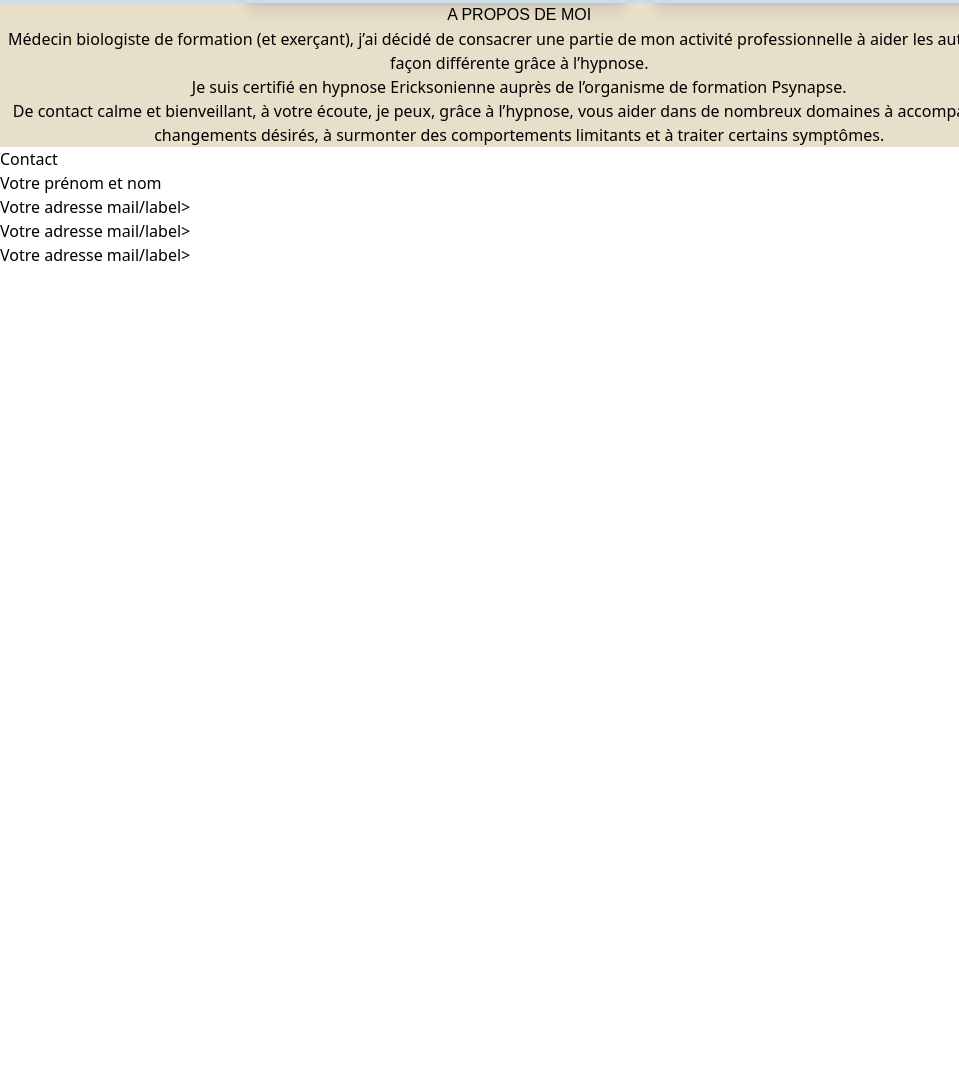
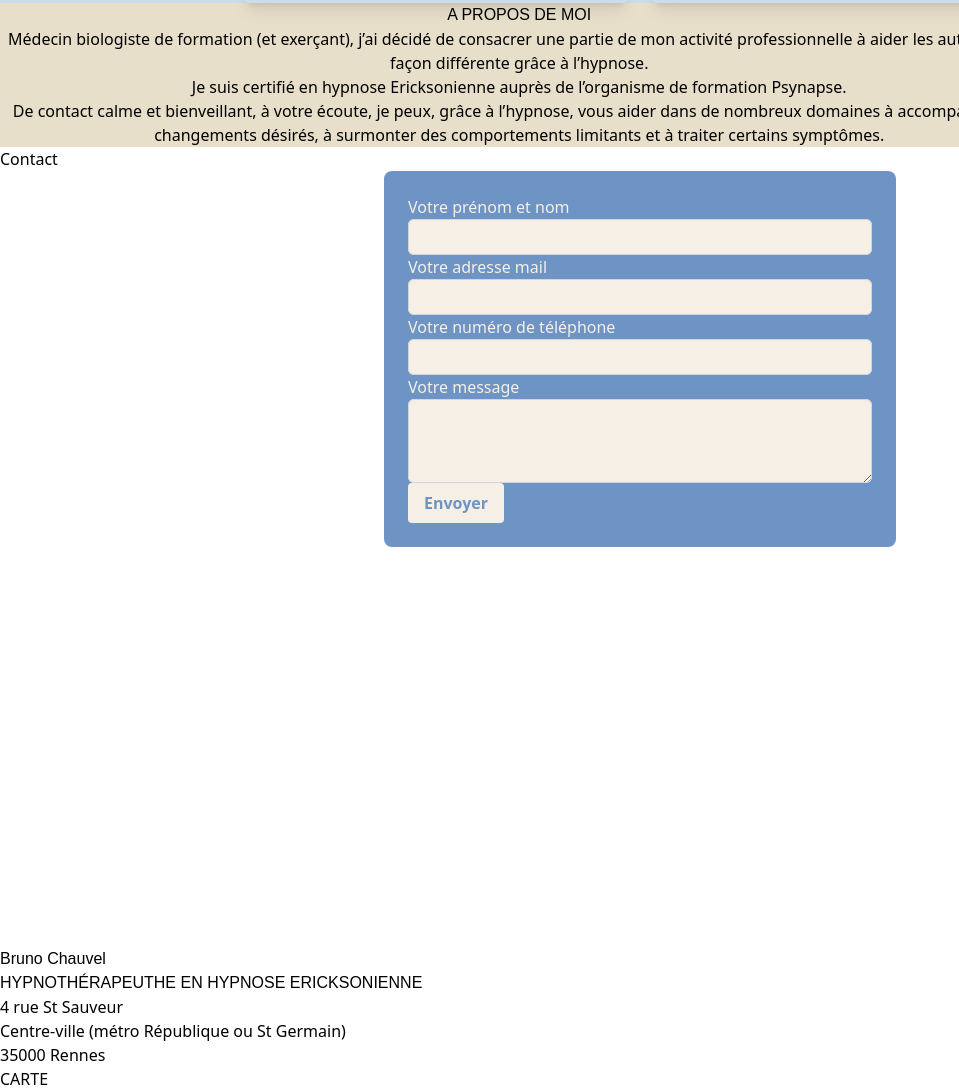
Before and after one commit to TatianaAll/site_BrunoChauvel_hypnose, a plain HTML site: page index.html in a window 1280 px wide. Shown: the part 2482-3573 px from the top of the page, without its empty margins (0-959 px from the left). Before the commit the page ends 3429 px from the top, so only its background shows below. Drawn offline with nearby package versions, Linux system fonts and the light colour scheme; a web font is replaced by a local one.

Commit message:
FEAT: HTML complet reste CSS

```diff
--- a/index.html
+++ b/index.html
@@ -1,4 +1,4 @@
-<!DOCTYPE html>
+<!doctype html>
 <html lang="fr">
   <head>
     <meta charset="UTF-8" />
@@ -6,7 +6,8 @@
     <meta name="author" content="Tatiana ALLERY - dév en formation" />
     <meta
       name="keywords"
-      content="Hypnose, hypnoethérapie, Rennes, Bruno Chauvel, thérapie, bien-être, santé mentale, relaxation" />
+      content="Hypnose, hypnothérapie, Rennes, Bruno Chauvel, thérapie, bien-être, santé mentale, relaxation"
+    />
     <title>Bruno Chauvel - hypnothérapeuthe</title>
     <script src="https://cdn.jsdelivr.net/npm/@tailwindcss/browser@4"></script>
     <link rel="stylesheet" href="resources/css/style.css" />
@@ -39,7 +40,8 @@
     <!-- Première partie -->
     <section
       id="first-section"
-      class="flex flex-col justify-center items-center">
+      class="flex flex-col justify-center items-center"
+    >
       <div>
         <img src="resources/logo-white.png" alt="Logo présentation" />
         <h1>Bruno Chauvel</h1>
@@ -54,7 +56,8 @@
         <div>
           <img
             src="resources/images/hypnose-ericksonienne-concentration.jpg"
-            alt="Femme concentrée en état hypnotique" />
+            alt="Femme concentrée en état hypnotique"
+          />
         </div>
         <p>
           L'hypnose est un état modifié de conscience, que nous connaissons tous
@@ -77,7 +80,8 @@
         <div>
           <img
             src="resources/images/hypnose-ericksonienne-consentement.jpg"
-            alt="Toujours avec le consentement de la personne" />
+            alt="Toujours avec le consentement de la personne"
+          />
         </div>
       </article>
       <p>
@@ -108,22 +112,26 @@
           <img
             class="w-full"
             src="./resources/images/hypnose-ericksonienne-psychosomatique.jpg"
-            alt="Troubles psychosomatiques illustration" />
+            alt="Troubles psychosomatiques illustration"
+          />
           <div class="p-3">
             <div class="font-bold text-xl mb-2">
               Troubles psychosomatiques :
             </div>
             <div class="flex gap-2 justify-content align-items">
               <span
-                class="bg-[#6D94C5] rounded-full px-2 py-3 text-sm font-semibold text-[#F5EFE6] mr-2 mb-2" >
+                class="bg-[#6D94C5] rounded-full px-2 py-3 text-sm font-semibold text-[#F5EFE6] mr-2 mb-2"
+              >
                 Le bégaiement
               </span>
               <span
-                class="bg-[#6D94C5] rounded-full px-2 py-3 text-sm font-semibold text-[#F5EFE6] mr-2 mb-2" >
+                class="bg-[#6D94C5] rounded-full px-2 py-3 text-sm font-semibold text-[#F5EFE6] mr-2 mb-2"
+              >
                 La migraine
               </span>
               <span
-                class="bg-[#6D94C5] rounded-full px-2 py-3 text-sm font-semibold text-[#F5EFE6] mr-2 mb-2" >
+                class="bg-[#6D94C5] rounded-full px-2 py-3 text-sm font-semibold text-[#F5EFE6] mr-2 mb-2"
+              >
                 L'eczéma
               </span>
             </div>
@@ -140,23 +148,28 @@
             <div class="font-bold text-xl mb-2">Troubles fonctionnel :</div>
             <div class="flex flex-wrap gap-2 justify-content align-items">
               <span
-                class="bg-[#6D94C5] rounded-full px-2 py-3 text-sm font-semibold text-[#F5EFE6] mr-2 mb-2" >
+                class="bg-[#6D94C5] rounded-full px-2 py-3 text-sm font-semibold text-[#F5EFE6] mr-2 mb-2"
+              >
                 Psychologiques
               </span>
               <span
-                class="bg-[#6D94C5] rounded-full px-2 py-3 text-sm font-semibold text-[#F5EFE6] mr-2 mb-2" >
+                class="bg-[#6D94C5] rounded-full px-2 py-3 text-sm font-semibold text-[#F5EFE6] mr-2 mb-2"
+              >
                 Dépressions
               </span>
               <span
-                class="bg-[#6D94C5] rounded-full px-2 py-3 text-sm font-semibold text-[#F5EFE6] mr-2 mb-2" >
+                class="bg-[#6D94C5] rounded-full px-2 py-3 text-sm font-semibold text-[#F5EFE6] mr-2 mb-2"
+              >
                 Névroses
               </span>
               <span
-                class="bg-[#6D94C5] rounded-full px-2 py-3 text-sm font-semibold text-[#F5EFE6] mr-2 mb-2" >
+                class="bg-[#6D94C5] rounded-full px-2 py-3 text-sm font-semibold text-[#F5EFE6] mr-2 mb-2"
+              >
                 Syndrôme post-traumatique
               </span>
               <span
-                class="bg-[#6D94C5] rounded-full px-2 py-3 text-sm font-semibold text-[#F5EFE6] mr-2 mb-2" >
+                class="bg-[#6D94C5] rounded-full px-2 py-3 text-sm font-semibold text-[#F5EFE6] mr-2 mb-2"
+              >
                 Perte de l'estime de soi
               </span>
             </div>
@@ -168,20 +181,24 @@
           <img
             class="w-full"
             src="./resources/images/hypnose-ericksonienne-troubles-sexuels.jpg"
-            alt="Troubles sexuels illustration" />
+            alt="Troubles sexuels illustration"
+          />
           <div class="p-3">
             <div class="font-bold text-xl mb-2">Troubles sexuels :</div>
             <div class="flex flex-wrap gap-2 justify-content align-items">
               <span
-                class="bg-[#6D94C5] rounded-full px-2 py-3 text-sm font-semibold text-[#F5EFE6] mr-2 mb-2" >
+                class="bg-[#6D94C5] rounded-full px-2 py-3 text-sm font-semibold text-[#F5EFE6] mr-2 mb-2"
+              >
                 Ejaculation précoce
               </span>
               <span
-                class="bg-[#6D94C5] rounded-full px-2 py-3 text-sm font-semibold text-[#F5EFE6] mr-2 mb-2" >
+                class="bg-[#6D94C5] rounded-full px-2 py-3 text-sm font-semibold text-[#F5EFE6] mr-2 mb-2"
+              >
                 Troubles de l'érection
               </span>
               <span
-                class="bg-[#6D94C5] rounded-full px-2 py-3 text-sm font-semibold text-[#F5EFE6] mr-2 mb-2" >
+                class="bg-[#6D94C5] rounded-full px-2 py-3 text-sm font-semibold text-[#F5EFE6] mr-2 mb-2"
+              >
                 Vaginisme
               </span>
             </div>
@@ -193,22 +210,26 @@
           <img
             class="w-full"
             src="./resources/images/hypnose-ericksonienne-tca.jpg"
-            alt="Troubles du comportement alimentaire illustration" />
+            alt="Troubles du comportement alimentaire illustration"
+          />
           <div class="p-3">
             <div class="font-bold text-xl mb-2">
               Troubles du comportement alimentaire :
             </div>
             <div class="flex flex-wrap gap-2 justify-content align-items">
               <span
-                class="bg-[#6D94C5] rounded-full px-2 py-3 text-sm font-semibold text-[#F5EFE6] mr-2 mb-2">
+                class="bg-[#6D94C5] rounded-full px-2 py-3 text-sm font-semibold text-[#F5EFE6] mr-2 mb-2"
+              >
                 Boulimie
               </span>
               <span
-                class="bg-[#6D94C5] rounded-full px-2 py-3 text-sm font-semibold text-[#F5EFE6] mr-2 mb-2">
+                class="bg-[#6D94C5] rounded-full px-2 py-3 text-sm font-semibold text-[#F5EFE6] mr-2 mb-2"
+              >
                 Anorexie mentale
               </span>
               <span
-                class="bg-[#6D94C5] rounded-full px-2 py-3 text-sm font-semibold text-[#F5EFE6] mr-2 mb-2">
+                class="bg-[#6D94C5] rounded-full px-2 py-3 text-sm font-semibold text-[#F5EFE6] mr-2 mb-2"
+              >
                 Retrouver son poids de forme
               </span>
             </div>
@@ -226,15 +247,18 @@
             <div class="font-bold text-xl mb-2">Dépendance au tabac :</div>
             <div class="flex flex-wrap gap-2 justify-content align-items">
               <span
-                class="bg-[#6D94C5] rounded-full px-2 py-3 text-sm font-semibold text-[#F5EFE6] mr-2 mb-2">
+                class="bg-[#6D94C5] rounded-full px-2 py-3 text-sm font-semibold text-[#F5EFE6] mr-2 mb-2"
+              >
                 Changement d'habitude
               </span>
               <span
-                class="bg-[#6D94C5] rounded-full px-2 py-3 text-sm font-semibold text-[#F5EFE6] mr-2 mb-2">
+                class="bg-[#6D94C5] rounded-full px-2 py-3 text-sm font-semibold text-[#F5EFE6] mr-2 mb-2"
+              >
                 Réduction du stress
               </span>
               <span
-                class="bg-[#6D94C5] rounded-full px-2 py-3 text-sm font-semibold text-[#F5EFE6] mr-2 mb-2">
+                class="bg-[#6D94C5] rounded-full px-2 py-3 text-sm font-semibold text-[#F5EFE6] mr-2 mb-2"
+              >
                 Réduction des envies
               </span>
             </div>
@@ -262,34 +286,82 @@
         <div>
           <img
             src="./resources/images/hypnose-ericksonienne-bruno-chauvel.jpg"
-            alt="Photo de Bruno Chauvel hypnothérapeute à Rennes" />
+            alt="Photo de Bruno Chauvel hypnothérapeute à Rennes"
+          />
         </div>
       </div>
     </section>
+
     <section id="form-contact">
       <h3>Contact</h3>
+      <form class="bg-[#6D94C5] p-6 rounded-lg max-w-lg mx-auto">
         <div>
-        <form>
-          <div>
-            <label for="name">Votre prénom et nom</label>
-            <input type="text" id="name" name="name">
+          <label for="name" class="block text-[#F5EFE6]"
+            >Votre prénom et nom</label
+          >
+          <input
+            type="text"
+            id="name"
+            name="name"
+            class="block w-full rounded-md bg-[#F5EFE6] px-3 py-1.5 text-base text-gray-900 outline-1 -outline-offset-1 outline-gray-300 focus:outline-2 focus:-outline-offset-2 focus:outline-[#E8DFCA] sm:text-sm/6"
+          />
         </div>
         <div>
-            <label for="email">Votre adresse mail/label>
-            <input type="mail" id="email" name="email">
+          <label for="email" class="block text-[#F5EFE6]"
+            >Votre adresse mail</label
+          >
+          <input
+            type="mail"
+            id="email"
+            name="email"
+            class="block w-full rounded-md bg-[#F5EFE6] px-3 py-1.5 text-base text-gray-900 outline-1 -outline-offset-1 outline-gray-300 focus:outline-2 focus:-outline-offset-2 focus:outline-[#E8DFCA] sm:text-sm/6"
+          />
         </div>
         <div>
-            <label for="numero">Votre adresse mail/label>
-            <input type="numero" id="numero" name="numero">
+          <label for="numero" class="block text-[#F5EFE6]"
+            >Votre numéro de téléphone</label
+          >
+          <input
+            type="numero"
+            id="numero"
+            name="numero"
+            class="block w-full rounded-md bg-[#F5EFE6] px-3 py-1.5 text-base text-gray-900 outline-1 -outline-offset-1 outline-gray-300 focus:outline-2 focus:-outline-offset-2 focus:outline-[#E8DFCA] sm:text-sm/6"
+          />
         </div>
         <div>
-            <label for="email">Votre adresse mail/label>
-            <input type="mail" id="email" name="name">
+          <label for="about" class="block text-[#F5EFE6]">Votre message</label>
+          <textarea
+            id="about"
+            name="about"
+            rows="3"
+            class="block w-full rounded-md bg-[#F5EFE6] px-3 py-1.5 text-base text-gray-900 outline-1 -outline-offset-1 outline-gray-300 focus:outline-2 focus:-outline-offset-2 focus:outline-[#E8DFCA] sm:text-sm/6"
+          ></textarea>
         </div>
+        <button
+          type="submit"
+          class="bg-[#F5EFE6] text-[#6D94C5] font-bold py-2 px-4 rounded hover:bg-[#E8DFCA]"
+        >
+          Envoyer
+        </button>
       </form>
+    </section>
+    <footer>
+      <section>
+        <div>
+          <p class="name">Bruno Chauvel</p>
+          <p class="subtitle uppercase">
+            Hypnothérapeuthe en hypnose Ericksonienne
+          </p>
         </div>
-
+        <div>
+          <p>
+            4 rue St Sauveur <br />Centre-ville (métro République ou St Germain)
+            <br />
+            35000 Rennes
+          </p>
+        </div>
+        <div>CARTE</div>
       </section>
-    <section></section>
+    </footer>
   </body>
 </html>
```
Lines whose indentation alone changed are shown as unchanged.
